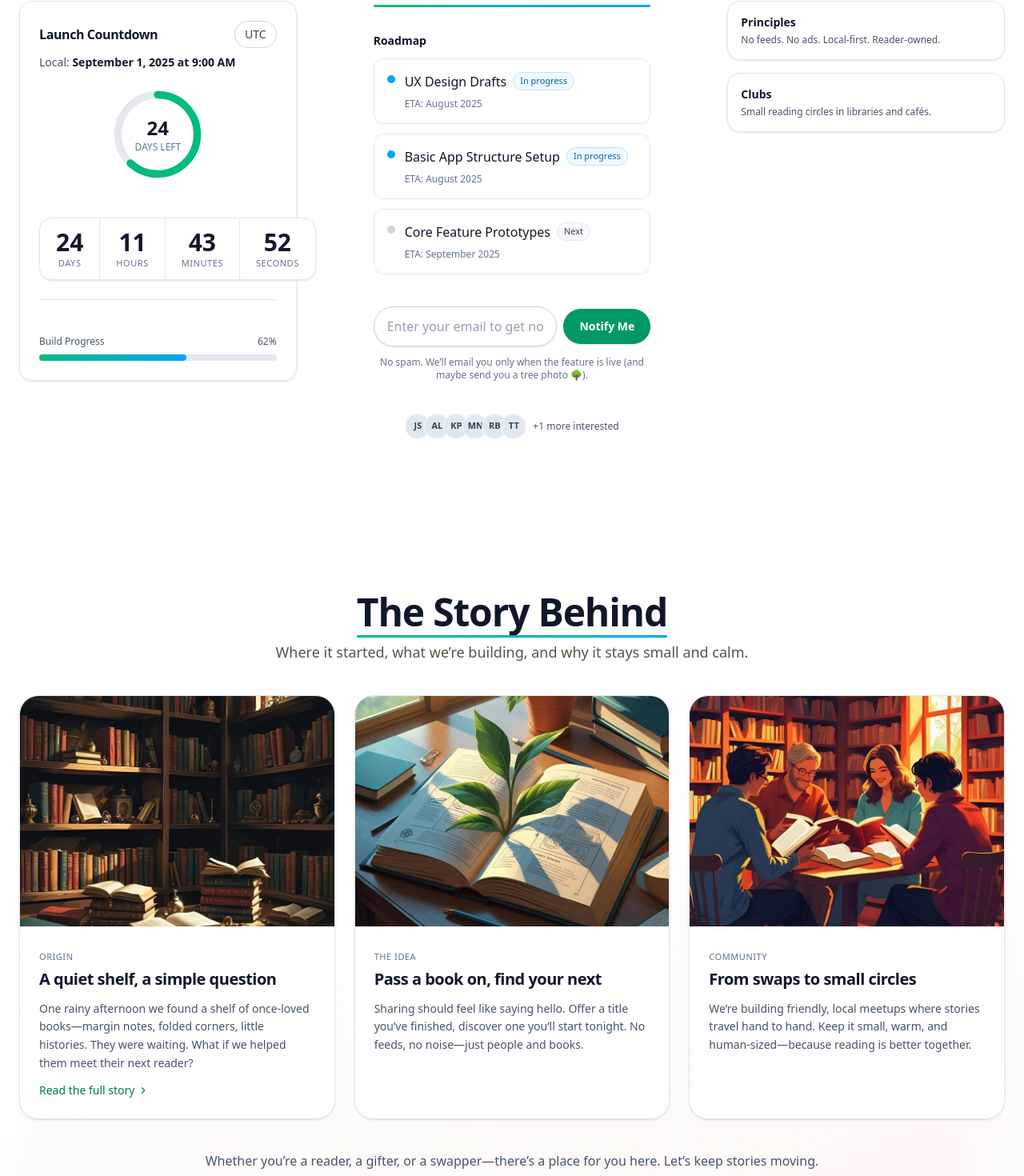
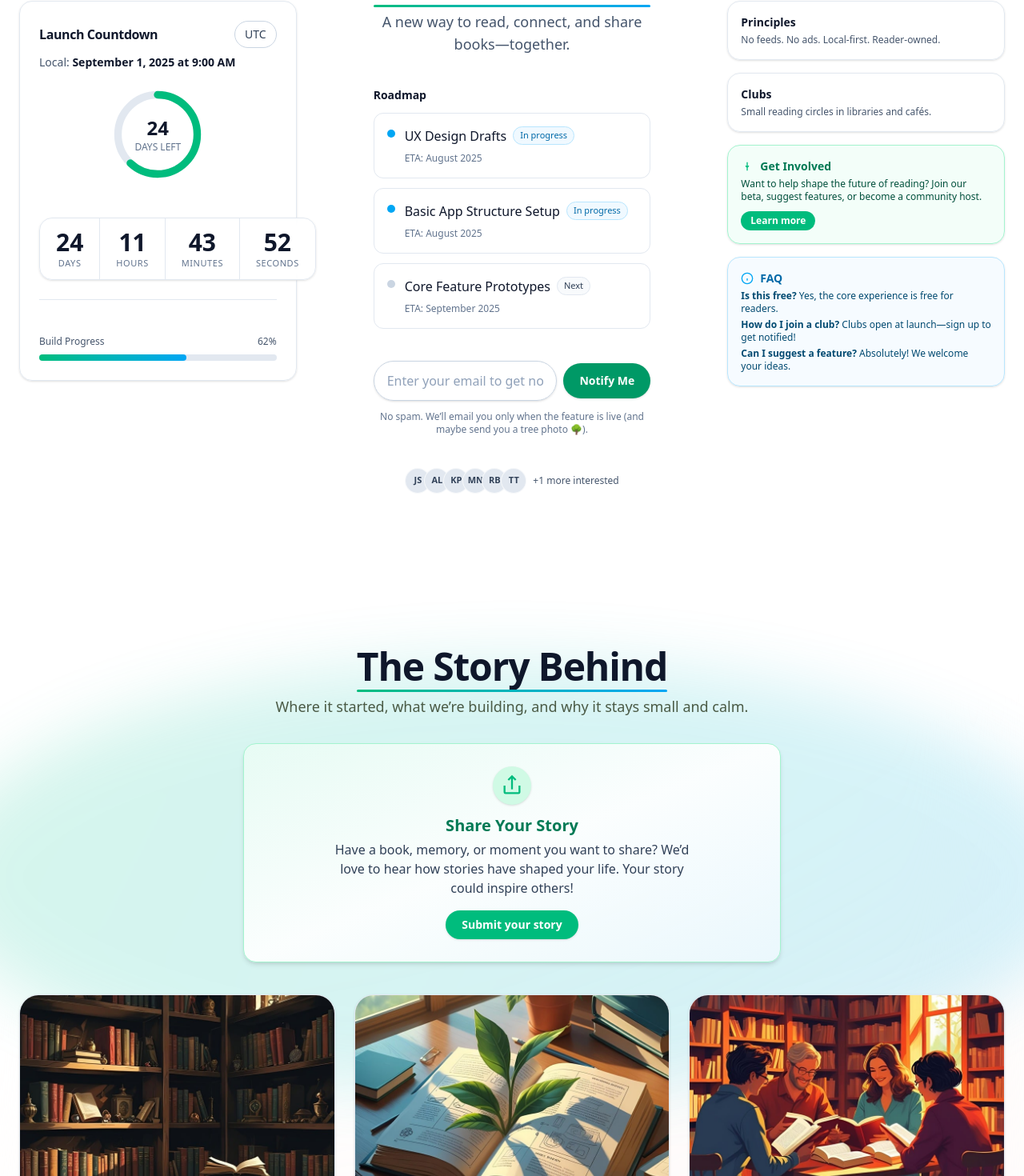
Before and after one commit to The-Book-Next-Door/landing-page, a React (Vite) app: page / in a window 1280 px wide. Shown: the part 1159-2629 px from the top of the page at 80% size. Built offline with nearby package versions, Linux system fonts and the light colour scheme.

Commit message:
feat: Enhance Coming Soon and Story sections; add subtitle, call-to-action cards, and decorative background SVG

```diff
--- a/src/components/ComingSoon/index.tsx
+++ b/src/components/ComingSoon/index.tsx
@@ -41,7 +41,7 @@ export default function ComingSoon({
 
           {/* CENTER — Main content */}
           <div className="order-1 lg:order-2 text-center">
-            {/* Title with animated highlight */}
+            {/* Title with animated highlight and subtitle */}
             <div className="relative inline-block">
               <motion.h2
                 initial={{ opacity: 0, y: 16 }}
@@ -59,6 +59,12 @@ export default function ComingSoon({
                 transition={{ duration: 1, ease: "easeOut" }}
                 className="absolute -bottom-2 left-0 h-[3px] bg-gradient-to-r from-emerald-500 to-sky-500 rounded-full"
               />
+            </div>
+            {/* Subtitle */}
+            <div className="mt-3 mb-6">
+              <p className="text-base md:text-lg text-slate-600 font-medium">
+                A new way to read, connect, and share books—together.
+              </p>
             </div>
 
             {/* Stats (inline, compact) */}
@@ -98,7 +104,7 @@ export default function ComingSoon({
             {supporters?.length ? <Supporters initials={supporters} /> : null}
           </div>
 
-          {/* RIGHT RAIL — Helpful links / principles */}
+          {/* RIGHT RAIL — Helpful links / principles / engagement */}
           <aside className="order-3 mt-10 lg:mt-0 lg:sticky top-24 self-start space-y-4">
             <a
               href="#principles"
@@ -120,6 +126,27 @@ export default function ComingSoon({
                 Small reading circles in libraries and cafés.
               </p>
             </a>
+            {/* Get Involved card */}
+            <div className="rounded-2xl border border-emerald-200 bg-emerald-50/60 p-4 shadow-sm">
+              <div className="flex items-center gap-2 mb-1">
+                <svg className="h-4 w-4 text-emerald-500" fill="none" stroke="currentColor" strokeWidth="2" viewBox="0 0 24 24"><path d="M12 20v-6m0 0V4m0 10l-3-3m3 3l3-3" /></svg>
+                <span className="text-sm font-semibold text-emerald-700">Get Involved</span>
+              </div>
+              <p className="text-xs text-emerald-900 mb-2">Want to help shape the future of reading? Join our beta, suggest features, or become a community host.</p>
+              <a href="#get-involved" className="inline-block rounded-full bg-emerald-500 px-3 py-1 text-xs font-semibold text-white hover:bg-emerald-600 transition">Learn more</a>
+            </div>
+            {/* FAQ card */}
+            <div className="rounded-2xl border border-sky-200 bg-sky-50/60 p-4 shadow-sm">
+              <div className="flex items-center gap-2 mb-1">
+                <svg className="h-4 w-4 text-sky-500" fill="none" stroke="currentColor" strokeWidth="2" viewBox="0 0 24 24"><circle cx="12" cy="12" r="10" /><path d="M12 16v-4m0-4h.01" /></svg>
+                <span className="text-sm font-semibold text-sky-700">FAQ</span>
+              </div>
+              <ul className="text-xs text-sky-900 space-y-1">
+                <li><span className="font-semibold">Is this free?</span> Yes, the core experience is free for readers.</li>
+                <li><span className="font-semibold">How do I join a club?</span> Clubs open at launch—sign up to get notified!</li>
+                <li><span className="font-semibold">Can I suggest a feature?</span> Absolutely! We welcome your ideas.</li>
+              </ul>
+            </div>
           </aside>
         </div>
       </div>
--- a/src/components/Story/index.tsx
+++ b/src/components/Story/index.tsx
@@ -18,6 +18,21 @@ export default function StoryBehind({
         className,
       ].join(" ")}
     >
+      {/* Decorative background SVG */}
+      <svg
+        className="pointer-events-none absolute left-1/2 top-0 -z-10 h-[60vw] w-[120vw] -translate-x-1/2 opacity-20 blur-2xl"
+        viewBox="0 0 1024 512"
+        fill="none"
+        xmlns="http://www.w3.org/2000/svg"
+      >
+        <ellipse cx="512" cy="256" rx="480" ry="180" fill="url(#story-gradient)" />
+        <defs>
+          <linearGradient id="story-gradient" x1="0" y1="0" x2="1024" y2="512" gradientUnits="userSpaceOnUse">
+            <stop stopColor="#34d399" />
+            <stop offset="1" stopColor="#38bdf8" />
+          </linearGradient>
+        </defs>
+      </svg>
 
       <div className="mx-auto w-full max-w-[100rem] px-6">
         <header className="mx-auto max-w-4xl text-center">
@@ -43,6 +58,20 @@ export default function StoryBehind({
           <p className="mt-3 text-lg font-medium text-olive" style={{ color: "var(--color-olive)" }}>{subtitle}</p>
         </header>
 
+        {/* Call-to-action card */}
+        <div className="mx-auto mt-8 max-w-2xl rounded-2xl border border-emerald-200 bg-gradient-to-br from-emerald-50/80 via-white/90 to-sky-50/80 p-7 text-center shadow-md flex flex-col items-center">
+          <div className="flex items-center justify-center w-12 h-12 rounded-full bg-emerald-100 mb-3 shadow-sm">
+            <svg className="h-7 w-7 text-emerald-500" fill="none" stroke="currentColor" strokeWidth="2" viewBox="0 0 24 24">
+              <path d="M4 12v7a1 1 0 0 0 1 1h14a1 1 0 0 0 1-1v-7" />
+              <path d="M16 6l-4-4-4 4" />
+              <path d="M12 2v14" />
+            </svg>
+          </div>
+          <h3 className="text-xl font-bold text-emerald-700 mb-1">Share Your Story</h3>
+          <p className="text-base text-slate-700 mb-4 max-w-md mx-auto">Have a book, memory, or moment you want to share? We’d love to hear how stories have shaped your life. Your story could inspire others!</p>
+          <a href="#share-story" className="inline-block rounded-full bg-emerald-500 px-5 py-2 text-sm font-semibold text-white shadow hover:bg-emerald-600 transition">Submit your story</a>
+        </div>
+
         <StoryGrid items={items} />
 
         <p className="mx-auto mt-10 max-w-3xl text-center text-slate-600">
```
Lines whose indentation alone changed are shown as unchanged.
